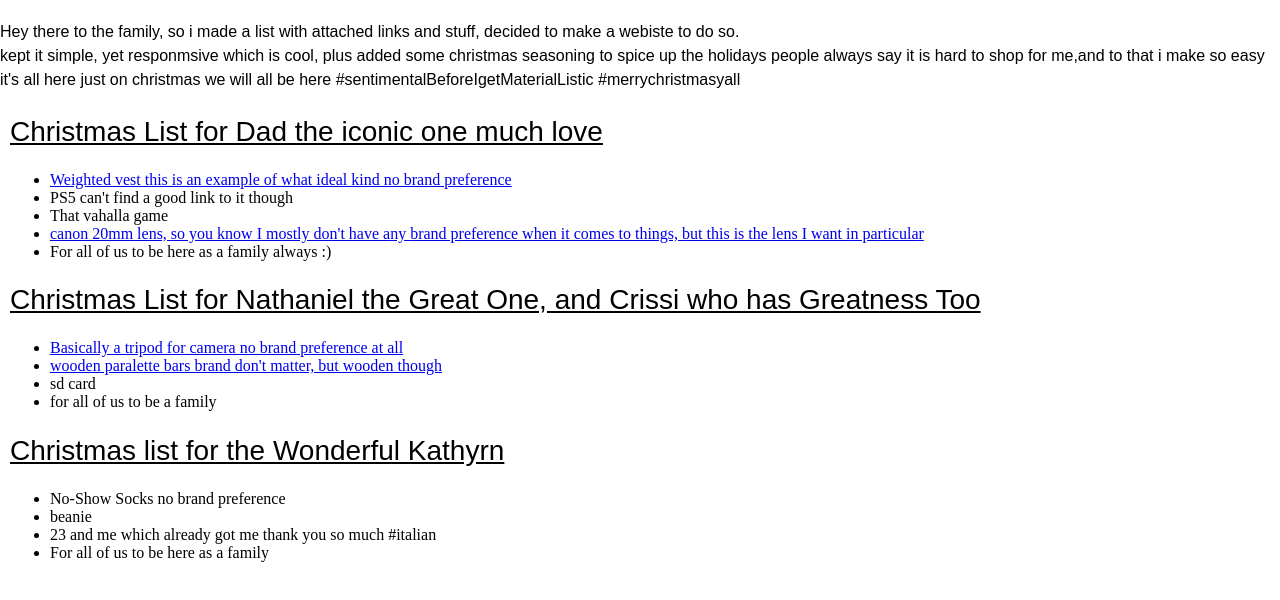
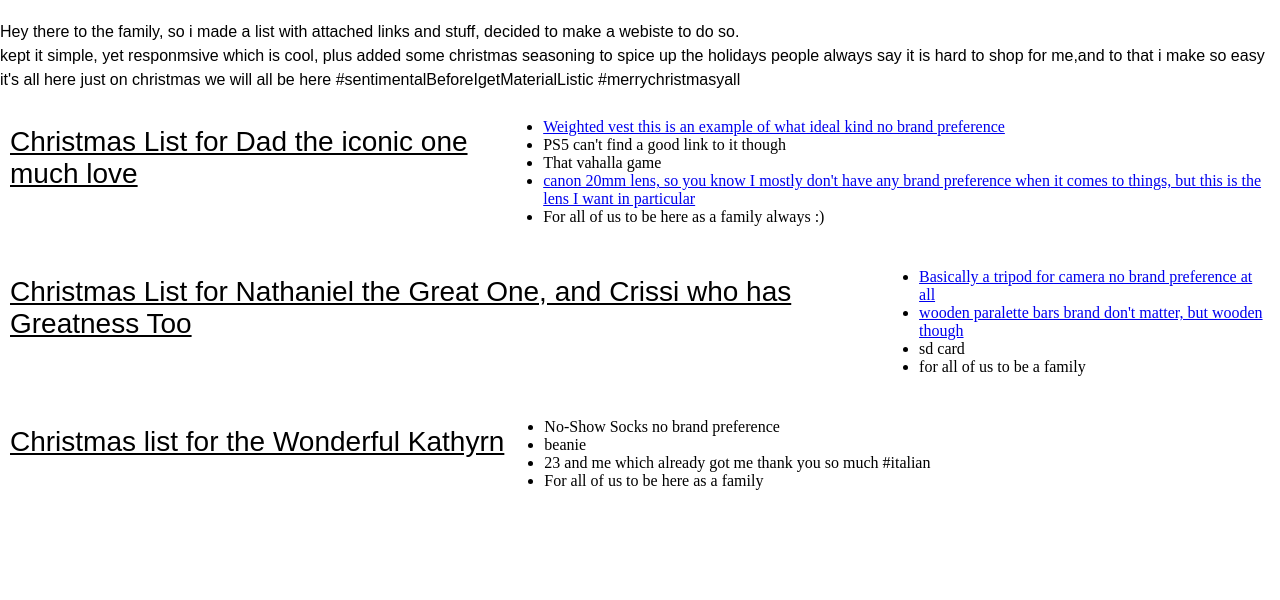
Before and after one commit to amv-coding/christmas-list, a plain HTML site: page index.html in a window 1280 px wide. Shown: the part 58-658 px from the top of the page. Drawn offline with Linux system fonts and the light colour scheme.

Commit message:
Update index.html

```diff
--- a/index.html
+++ b/index.html
@@ -33,7 +33,7 @@
     people always say it is hard to shop for me,and to that i make so easy it's all here just on christmas we will all be here #sentimentalBeforeIgetMaterialListic #merrychristmasyall
 </p>
     </section>
-        <section id="Dad" class="group, item" >
+        <section id="Dad" class="group item" >
 
 
         <h1>Christmas List for Dad the iconic one much love</h1>
@@ -47,7 +47,7 @@
 
 
     </section>
-    <section id ="Crissi" class="group, item">
+    <section id ="Crissi" class="group item">
 
         <h1>Christmas List for Nathaniel the Great One, and Crissi who has Greatness Too</h1>
         <ul>
@@ -59,7 +59,7 @@
 
 
     </section>
-    <section id= "Katie" class="group, item">
+    <section id= "Katie" class="group item">
 
 
         <h1>Christmas list for the Wonderful Kathyrn </h1>
```
